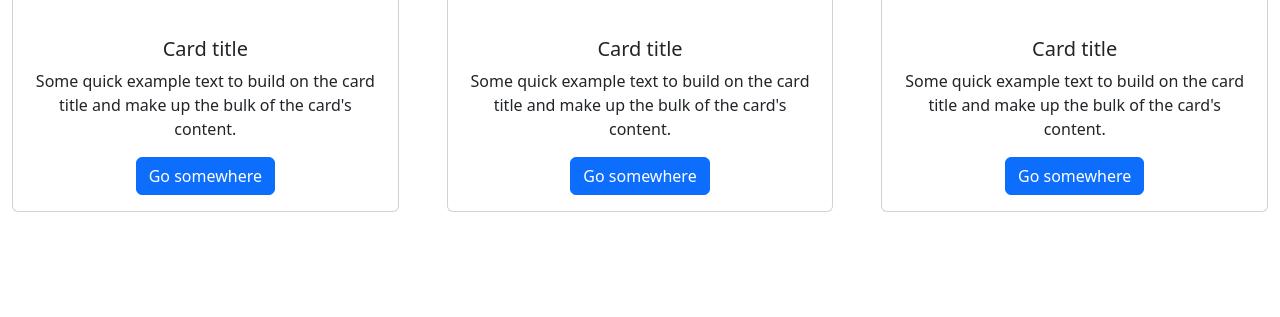
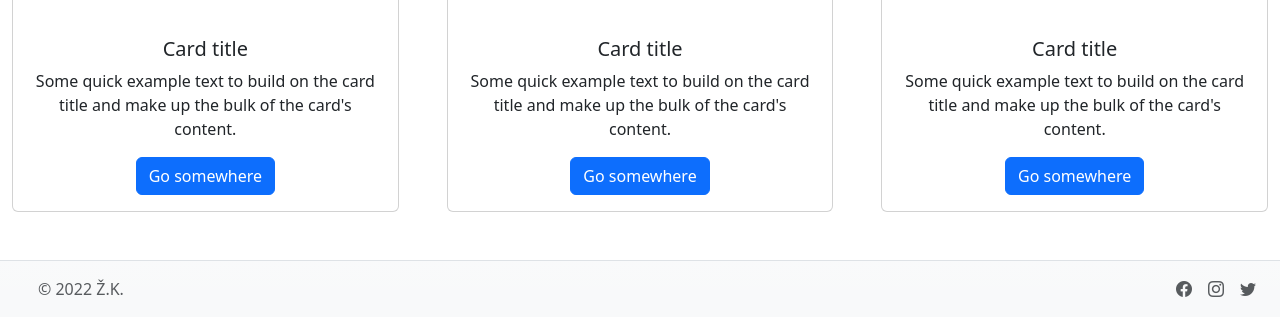
Before and after one commit to zgs3/sprint3_BIT, a plain HTML site: page index.html in a window 1280 px wide. Shown: the part 942-1259 px from the top of the page. Before the commit the page ends 1202 px from the top, so only its background shows below. Drawn offline with nearby package versions, Linux system fonts and the light colour scheme.

Commit message:
Added Footer, JS script

```diff
--- a/index.html
+++ b/index.html
@@ -87,5 +87,19 @@
       </div>
     </div>
   </main>
+  <footer class="d-flex flex-wrap justify-content-between align-items-center py-3 border-top bg-light bg-gradient">
+    <div class="col-md-4 d-flex align-items-center">
+      <a href="/" class="mb-3 me-2 mb-md-0 text-muted text-decoration-none lh-1">
+        <svg class="bi" width="30" height="24"><use xlink:href="#bootstrap"></use></svg>
+      </a>
+      <span class="text-muted">© 2022 Ž.K.</span>
+    </div>
+    <ul class="nav col-md-4 justify-content-end list-unstyled d-flex me-4">
+      <li class="ms-3"><a class="text-muted" href="#"><i class="bi bi-facebook"></i></a></li>
+      <li class="ms-3"><a class="text-muted" href="#"><i class="bi bi-instagram"></i></a></li>
+      <li class="ms-3"><a class="text-muted" href="#"><i class="bi bi-twitter"></i></a></li>
+    </ul>
+  </footer>
+  <script src="./bootstrap-5.1.3-dist/js/bootstrap.min.js"></script>
 </body>
 </html>
```
